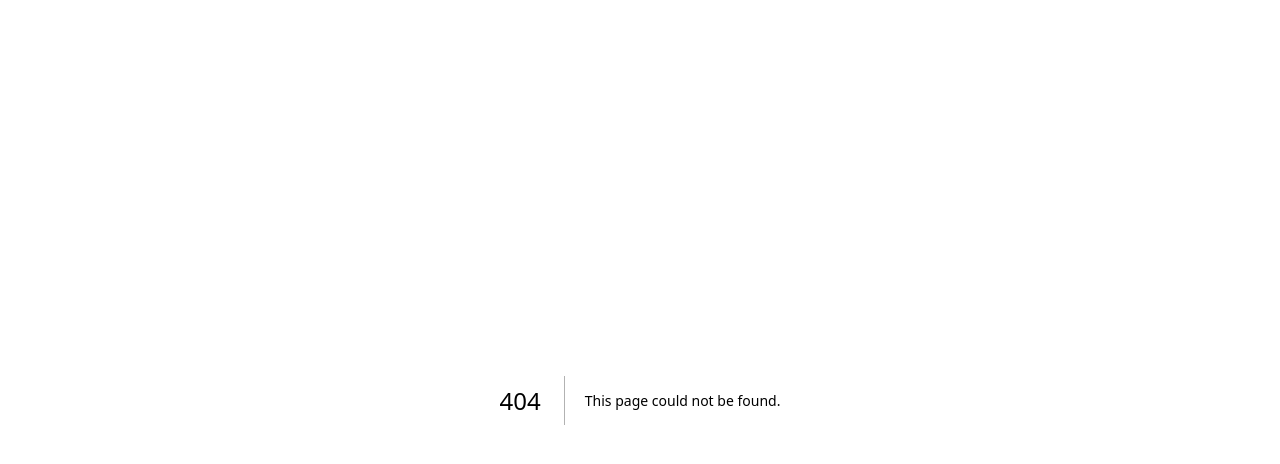
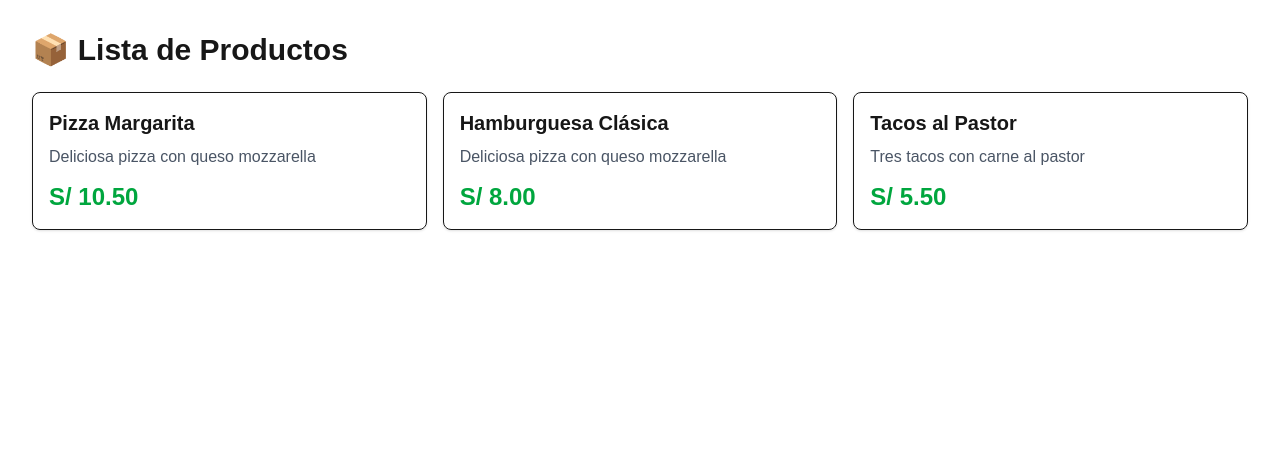
Before and after one commit to grover-dev86/restaurante-pos, a Next.js app: page /productos in a window 1280 px wide. Before the commit this address had no page. Shown: the top 464 px of the page. Built offline with nearby package versions, Linux system fonts and the light colour scheme.

Commit message:
feat():lista de productos con datos hardcodeados

```diff
--- /dev/null
+++ b/src/app/productos/page.tsx
@@ -0,0 +1,59 @@
+// Esta línea indica que este componente se ejecuta en el navegador del usuario
+'use client'
+
+function ProductPage() {
+
+	// Datos de prueba (más adelante vendrán de la base de datos)
+	const productos = [
+		{
+			id: 1,
+			nombre: 'Pizza Margarita',
+			precio: 10.50,
+			descripcion: 'Deliciosa pizza con queso mozzarella'
+		},
+				{
+			id: 2,
+			nombre: 'Hamburguesa Clásica',
+			precio: 8,
+			descripcion: 'Deliciosa pizza con queso mozzarella'
+		},
+		{
+			id: 3,
+			nombre: 'Tacos al Pastor',
+			precio: 5.50,
+			descripcion: 'Tres tacos con carne al pastor'
+		}
+	]
+	return (
+		<div className="p-8">
+			<h1 className="text-3xl font-bold mb-6">
+				📦 Lista de Productos
+			</h1>
+
+			{/* Grid: organiza los productos en columnas */}
+			<div className="grid grid-cols-3 gap-4">
+				{/* .map() recorre el array y crea una tarjeta por cada producto */}
+				{productos.map(producto => (
+					<div
+						key={producto.id}
+						className="border rounded-lg p-4 shadow hover:shadow-lg"
+					>
+						<h2 className="text-xl font-semibold mb-2">
+							{producto.nombre}
+						</h2>
+
+						<p className="text-gray-600 mb-3">
+							{producto.descripcion}
+						</p>
+
+						<p className="text-2xl font-bold text-green-600">
+							S/ {producto.precio.toFixed(2)}
+						</p>
+					</div>
+				))}
+			</div>
+		</div>
+	)
+}
+
+export default ProductPage
```
